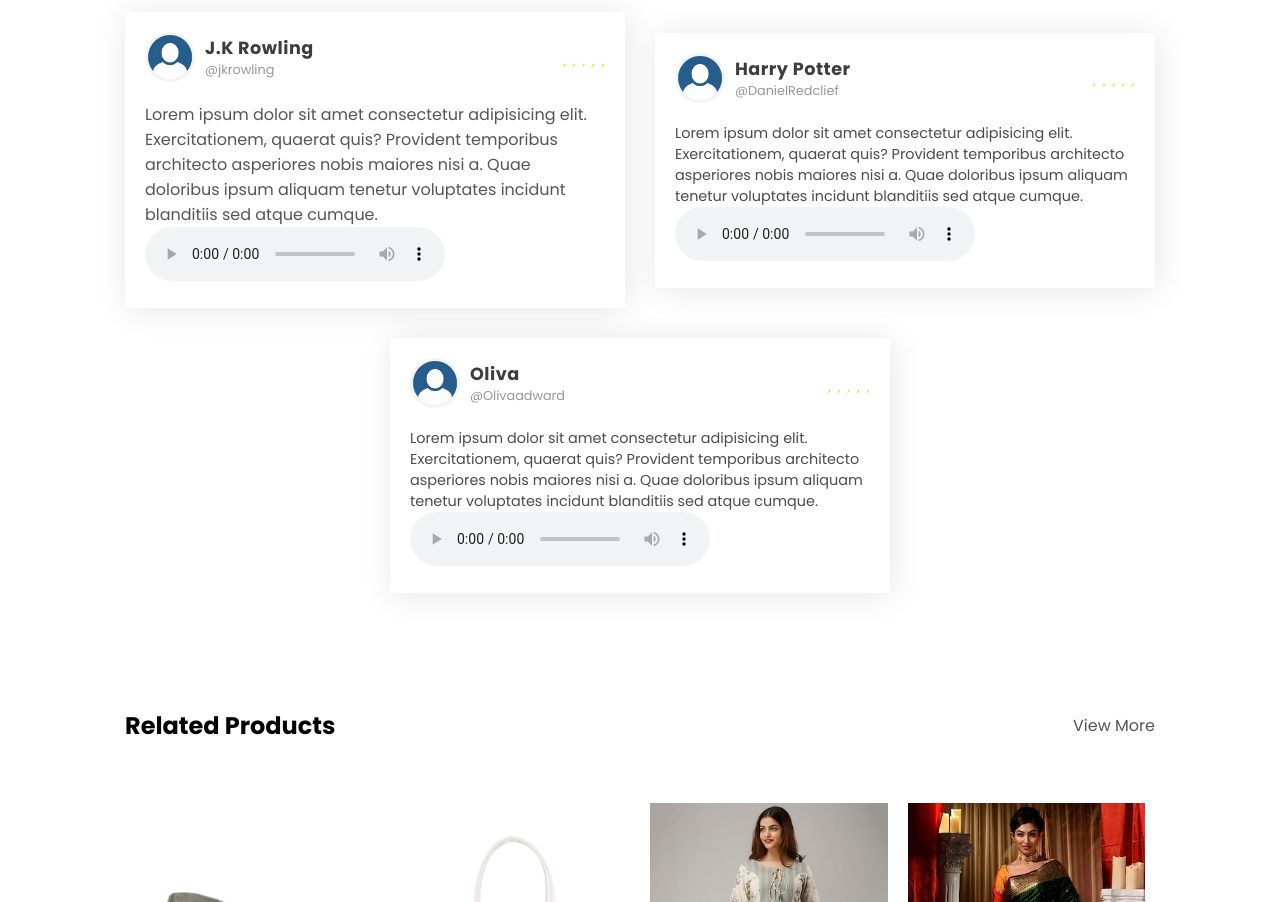
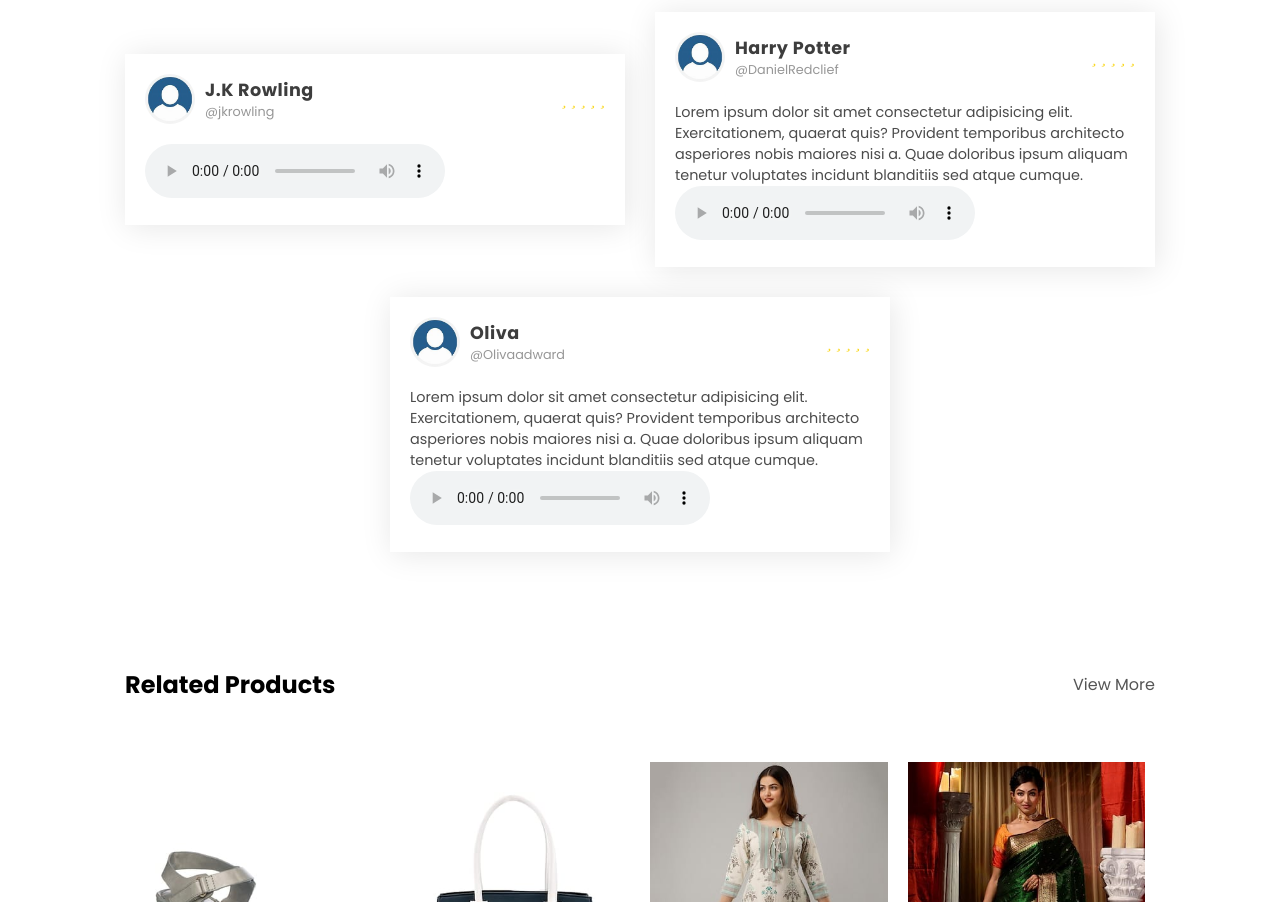
Before and after one commit to elavarasim/Ree-Ecommerce.com, a plain HTML site: page product details.html in a window 1280 px wide. Shown: the part 880-1782 px from the top of the page. Drawn offline with Linux system fonts and the light colour scheme.

Commit message:
Update product details.html

```diff
--- a/product details.html
+++ b/product details.html
@@ -105,7 +105,7 @@
                 </div>
                 <!--Comments---------------------------------------->
                 <div class="customer-comment">
-                    <p>Lorem ipsum dolor sit amet consectetur adipisicing elit. Exercitationem, quaerat quis? Provident temporibus architecto asperiores nobis maiores nisi a. Quae doloribus ipsum aliquam tenetur voluptates incidunt blanditiis sed atque cumque.</p>
+
                     <audio controls>
                         <source src="review audio.ogg.opus" type="audio/ogg">
                         <source src="horse.mp3" type="audio/mpeg">
```
